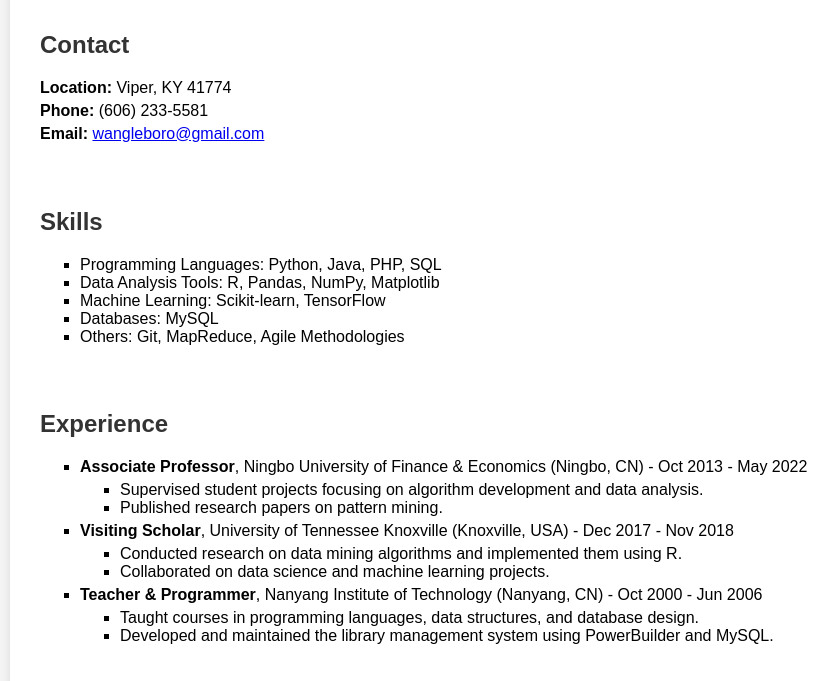
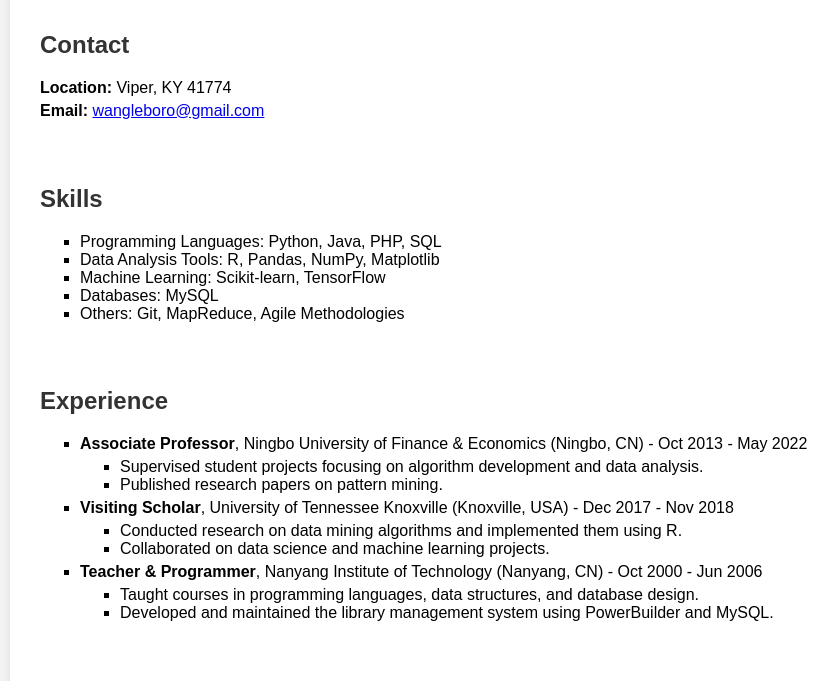
Before and after one commit to wangleboro/joy.github.io, a plain HTML site: page index.html in a window 1280 px wide. Shown: the part 119-800 px from the top of the page, without its empty margins (98-936 px from the left). Drawn offline with Linux system fonts and the light colour scheme.

Commit message:
Update index.html

```diff
--- a/index.html
+++ b/index.html
@@ -41,7 +41,6 @@
         <div class="section contact-info">
             <h2>Contact</h2>
             <p><strong>Location:</strong> Viper, KY 41774</p>
-            <p><strong>Phone:</strong> (606) 233-5581</p>
             <p><strong>Email:</strong> <a href="mailto:wangleboro@gmail.com">wangleboro@gmail.com</a></p>
         </div>
 
```
